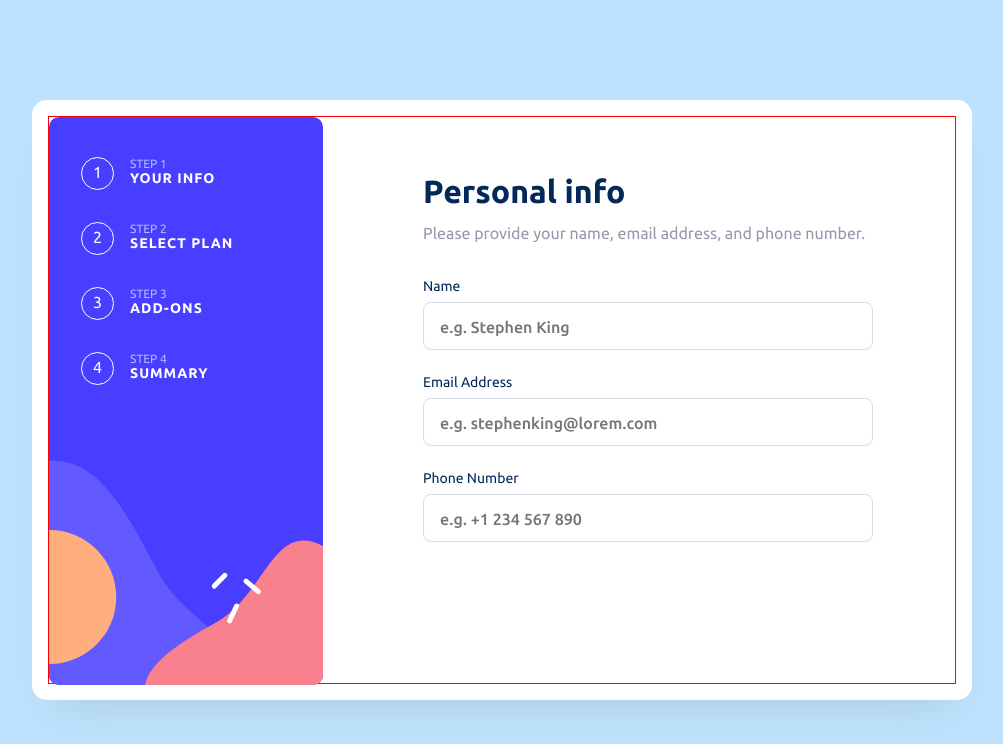
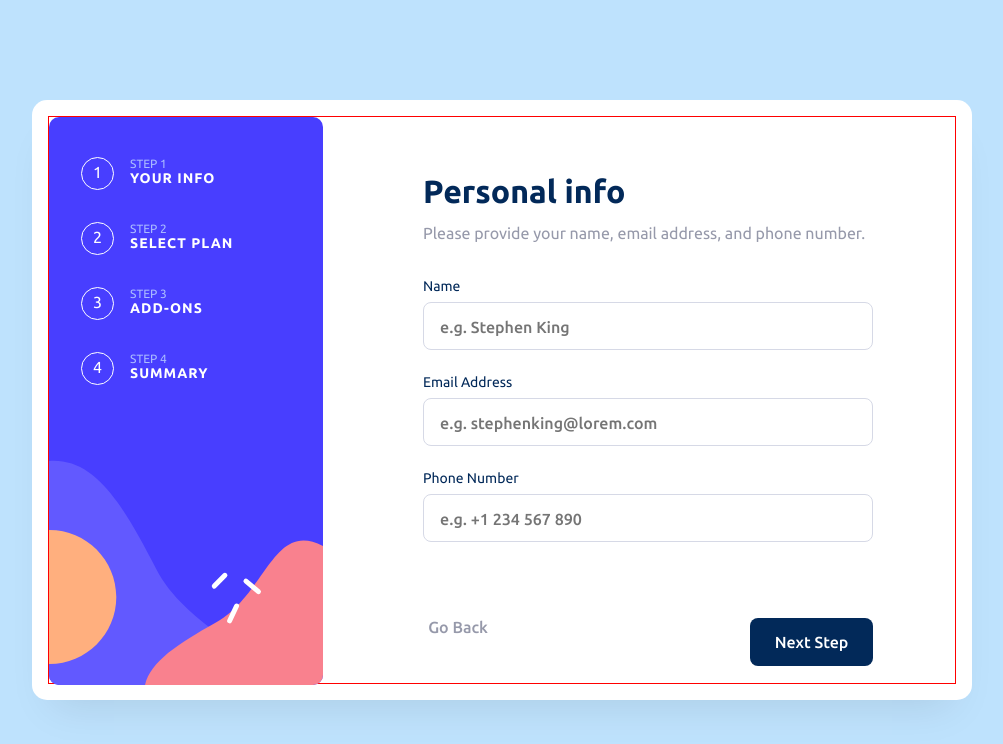
Before and after one commit to mosesrc/multi-step-form-app, a React (Create React App) app in the folder multi-step-form-ui/: page / in a window 1280 px wide. Shown: the top 744 px of the page, without its empty margins (138-1141 px from the left). Built offline with nearby package versions, Linux system fonts and the light colour scheme.

Commit message:
Toggle Buttons Created 	- Update the confirm button

```diff
--- a/multi-step-form-ui/src/shared/components/Button/Button.js
+++ b/multi-step-form-ui/src/shared/components/Button/Button.js
@@ -1,8 +1,8 @@
-import React from 'react';
-import styles from './Button.module.css';
+import React from "react";
+import styles from "./Button.module.css";
 
-function Button(props) {
-    return <button className={styles.btn}><p>{props.value}</p></button>
+function Button({ style, content }) {
+  return <button className={styles[style]}>{content}</button>;
 }
 
 export default Button;
--- a/multi-step-form-ui/src/shared/components/Button/Button.module.css
+++ b/multi-step-form-ui/src/shared/components/Button/Button.module.css
@@ -1,19 +1,29 @@
+.go-back {
+  width: 70px;
+  height: 18px;
+  padding: 0;
+  color: var(--Grey, #9699aa);
+  background-color: #fff;
+  border: none;
+  font-family: Ubuntu-Medium;
+  font-size: 16px;
+  font-style: normal;
+  line-height: normal;
+}
 
+.next-step {
+  width: 123px;
+  height: 48px;
+  flex-shrink: 0;
+  border-radius: 8px;
+  background: var(--Denim, #022959);
+  border: none;
+  color: var(--White, #fff);
+  font-family: Ubuntu-Medium;
+  font-size: 16px;
+  font-style: normal;
+  line-height: normal;
+}
 
-/* .btn p {
-    display: flex;
-    width: 16px;
-    height: 23px;
-    flex-direction: column;
-    justify-content: center;
-    flex-shrink: 0;
-    color: var(--White, #FFF);
-    text-align: center;
-    font-family: Ubuntu;
-    font-size: 14px;
-    font-style: normal;
-    font-weight: 700;
-    line-height: normal;
-    letter-spacing: 1px;
-    text-transform: uppercase;
-} */
+.confirm {
+}
--- a/multi-step-form-ui/src/shared/containers/Home/Home.js
+++ b/multi-step-form-ui/src/shared/containers/Home/Home.js
@@ -1,21 +1,22 @@
-import React from 'react';
-import SideBar from '../SideBar/Sidebar';
-import RouteContainer from '../RouteContainer/RouteContainer';
+import React from "react";
+import SideBar from "../SideBar/Sidebar";
+import RouteContainer from "../RouteContainer/RouteContainer";
+import ToggleButtons from "../ToggleButtons/ToggleButtons";
 
-import './Home.css';
+import "./Home.css";
 
 function Home() {
-
   return (
     <section>
       <div className='container'>
         <SideBar />
         <div>
           <RouteContainer />
+          <ToggleButtons />
         </div>
       </div>
     </section>
-    )
+  );
 }
 
 export default Home;
--- a/multi-step-form-ui/src/shared/containers/InfoPage/InfoPage.css
+++ b/multi-step-form-ui/src/shared/containers/InfoPage/InfoPage.css
@@ -1,7 +1,7 @@
 h2 {
   width: 450px;
   color: var(--Denim, #022959);
-    font-feature-settings: 'clig' off, 'liga' off;
+  font-feature-settings: "clig" off, "liga" off;
   /* Heading */
   font-family: Ubuntu-Bold;
   font-size: 32px;
@@ -20,7 +20,7 @@ label {
   display: block;
   margin-bottom: 8px;
   color: var(--Denim, #022959);
-    font-feature-settings: 'clig' off, 'liga' off;
+  font-feature-settings: "clig" off, "liga" off;
   /* Body (M) */
   font-family: Ubuntu-Regular;
   font-size: 14px;
@@ -30,14 +30,14 @@ label {
 
 input {
   border-radius: 8px;
-    border: 1px solid var(--Border-Color, #D6D9E6);
-    background: var(--White, #FFF);
+  border: 1px solid var(--Border-Color, #d6d9e6);
+  background: var(--White, #fff);
   width: 450px;
   height: 48px;
   margin-bottom: 24px;
   flex-shrink: 0;
-    color: var(--Grey, #9699AA);
-    font-feature-settings: 'clig' off, 'liga' off;
+  color: var(--Grey, #9699aa);
+  font-feature-settings: "clig" off, "liga" off;
   font-family: Ubuntu-Medium;
   font-size: 16px;
   font-style: normal;
@@ -48,9 +48,13 @@ input {
   /* 156.25% */
 }
 
+.last-input input {
+  margin-bottom: 0;
+}
+
 div p {
-    color: var(--Grey, #9699AA);
-    font-feature-settings: 'clig' off, 'liga' off;
+  color: var(--Grey, #9699aa);
+  font-feature-settings: "clig" off, "liga" off;
   margin-top: 0;
   margin-bottom: 32px;
   /* Body (L) */
--- a/multi-step-form-ui/src/shared/containers/InfoPage/InfoPage.js
+++ b/multi-step-form-ui/src/shared/containers/InfoPage/InfoPage.js
@@ -1,6 +1,6 @@
-import React from 'react';
+import React from "react";
 
-import './InfoPage.css';
+import "./InfoPage.css";
 
 function InfoPage() {
   return (
@@ -17,13 +17,13 @@ function InfoPage() {
           <label>Email Address</label>
           <input placeholder='e.g. stephenking@lorem.com' />
         </div>
-                <div>
+        <div className='last-input'>
           <label>Phone Number</label>
           <input placeholder='e.g. +1 234 567 890' />
         </div>
       </form>
     </div>
-    )
+  );
 }
 
 export default InfoPage;
--- a/multi-step-form-ui/src/shared/containers/RouteContainer/RouteContainer.css
+++ b/multi-step-form-ui/src/shared/containers/RouteContainer/RouteContainer.css
@@ -1,7 +1,7 @@
 .routes-container {
-    width: 450px;
-    margin-top: 56px;
-    margin-left: 100px;
-    margin-bottom: 92px;
-    /* border: solid 1px red; */
+  width: 450px;
+  margin-top: 56px;
+  margin-left: 100px;
+  margin-bottom: 76px;
+  /* border: solid 1px red; */
 }
--- /dev/null
+++ b/multi-step-form-ui/src/shared/containers/ToggleButtons/ToggleButtons.css
@@ -0,0 +1,10 @@
+.toggle-button-container {
+  display: flex;
+  flex-direction: row;
+  justify-content: space-between;
+  width: 450px;
+  height: 48px;
+  margin-left: 100px;
+  margin-bottom: 16px;
+  /* border: solid 1px red; */
+}
--- /dev/null
+++ b/multi-step-form-ui/src/shared/containers/ToggleButtons/ToggleButtons.js
@@ -0,0 +1,15 @@
+import React from "react";
+import Button from "../../components/Button/Button";
+
+import "./ToggleButtons.css";
+
+function ToggleButtons() {
+  return (
+    <div className='toggle-button-container'>
+      <Button style={"go-back"} content={"Go Back"} />
+      <Button style={"next-step"} content={"Next Step"} />
+    </div>
+  );
+}
+
+export default ToggleButtons;
```
Lines whose indentation alone changed are shown as unchanged.
